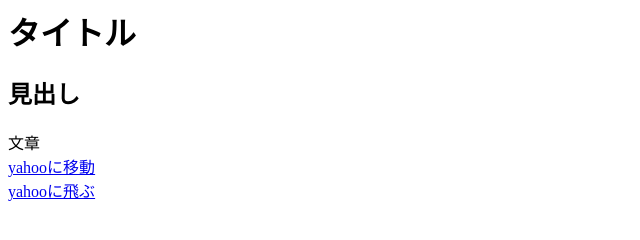
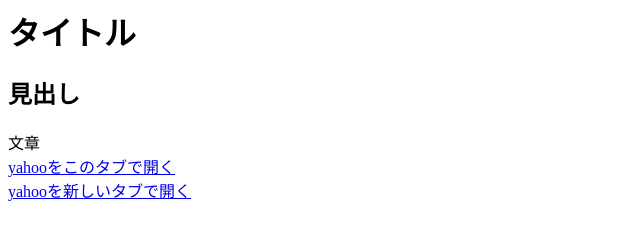
Before and after one commit to Account256/Account256.github.io, a plain HTML site: page index.html in a window 1280 px wide. Shown: the whole page, without its empty margins (0-640 px from the left). Drawn offline with Linux system fonts and the light colour scheme.

Commit message:
Update index.html

```diff
--- a/index.html
+++ b/index.html
@@ -9,8 +9,8 @@
     <h2>見出し</h2>
     <p>
       文章<br>
-      <a href="https://yahoo.co.jp">yahooに移動</a><br>
-      <a href="https://yahoo.co.jp" target="_blank" rel="noopener noreferrer">yahooに飛ぶ</a>
+      <a href="https://yahoo.co.jp">yahooをこのタブで開く</a><br>
+      <a href="https://yahoo.co.jp" target="_blank" rel="noopener noreferrer">yahooを新しいタブで開く</a>
     </p>
   </body>
 </html>
```
